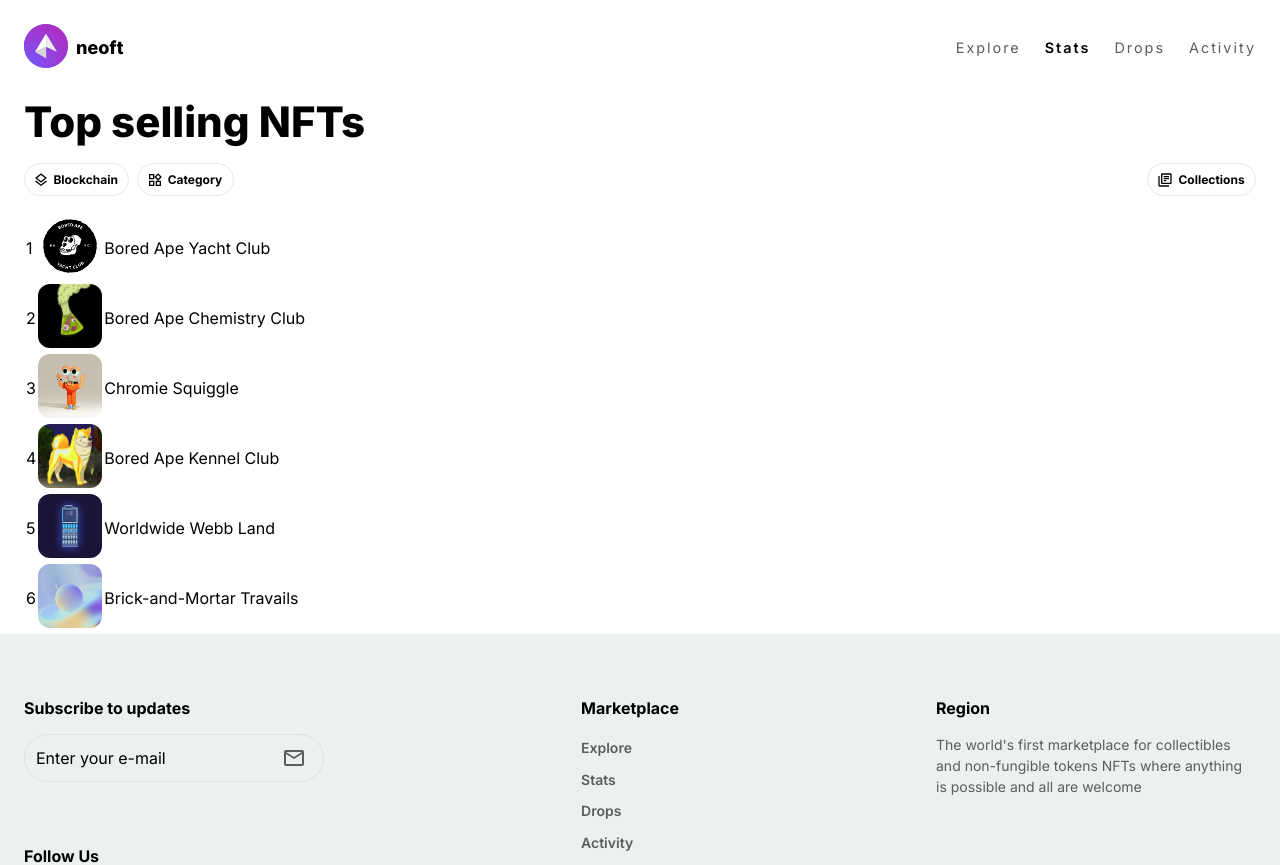
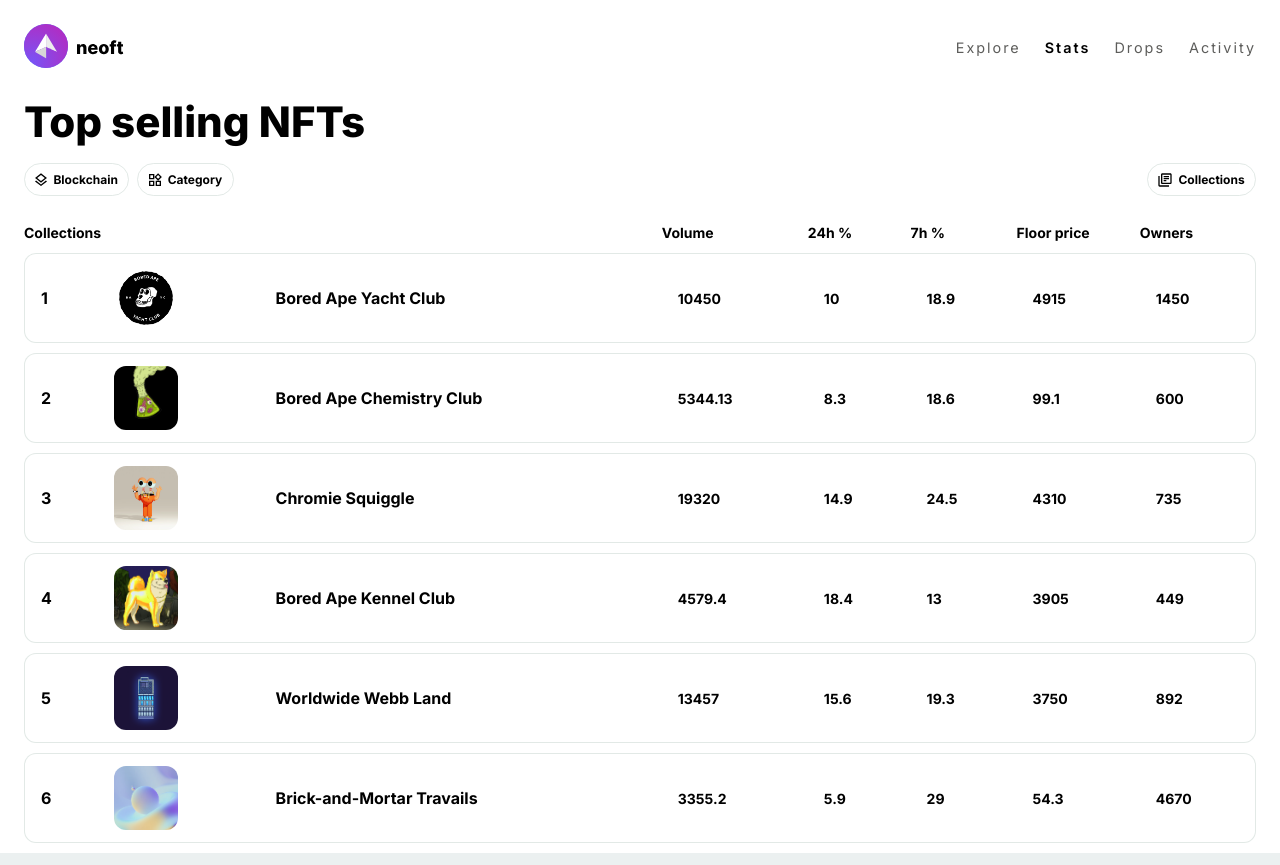
Before and after one commit to sleths/neo-marketplace, a React (Create React App) app: page /stats in a window 1280 px wide. Shown: the top 865 px of the page. Built offline with nearby package versions, Linux system fonts and the light colour scheme.

Commit message:
stats page

```diff
--- a/src/components/TopSellingNFTs/index.jsx
+++ b/src/components/TopSellingNFTs/index.jsx
@@ -11,11 +11,16 @@ import styles from "./styles.module.scss";
 const TopSellingNFTRow = ({ seller, index }) => {
   return (
     <tr>
-      <td>{index + 1}</td>
-      <td>
+      <td className={styles.name}>{index + 1}</td>
+      <td className={styles.image}>
         <img src={seller.img} alt={seller.name} />
       </td>
-      <td>{seller.name}</td>
+      <td className={styles.name}>{seller.name}</td>
+      <td>{seller.value}</td>
+      <td>{seller.twentyFour}</td>
+      <td>{seller.seven}</td>
+      <td>{seller.floorPrice}</td>
+      <td>{seller.owners}</td>
     </tr>
   );
 };
@@ -43,13 +48,27 @@ const TopSellingNFTs = () => {
           <StatTag data={tag} />
         ))}
       </section>
+      <div className={styles.tableContainer}>
         <table className={styles.table}>
+          <thead>
+            <tr>
+              <th className={styles.hiddenHeader}>ID</th>
+              <th className={styles.hiddenHeader}>Avatar</th>
+              <th className={styles.firstHeader}>Collections</th>
+              <th>Volume</th>
+              <th>24h %</th>
+              <th>7h %</th>
+              <th>Floor price</th>
+              <th>Owners</th>
+            </tr>
+          </thead>
           <tbody>
             {top_sellers.map((seller, index) => {
               return <TopSellingNFTRow seller={seller} index={index} />;
             })}
           </tbody>
         </table>
+      </div>
     </section>
   );
 };
--- a/src/components/TopSellingNFTs/styles.module.scss
+++ b/src/components/TopSellingNFTs/styles.module.scss
@@ -1,3 +1,45 @@
+.tableContainer {
+  width: 100%;
+  overflow: scroll;
+
+  & .table {
+    width: 100%;
+    position: relative;
+    border-spacing: 0 10px;
+
+    & th,
+    td {
+      font-weight: 700;
+      font-size: 14px;
+      line-height: 1.5;
+    }
+
+    & th {
+      text-align: left;
+    }
+
+    & tbody td {
+      padding: 12px 16px;
+      border-top: 1px solid var(--med-gray);
+      border-bottom: 1px solid var(--med-gray);
+    }
+
+    & tbody td:first-of-type {
+      border-left: 1px solid var(--med-gray);
+      border-radius: 12px 0 0 12px;
+    }
+
+    & tbody td:last-of-type {
+      border-right: 1px solid var(--med-gray);
+      border-radius: 0 12px 12px 0;
+    }
+
+    & .name {
+      font-size: 16px;
+    }
+  }
+}
+
 .container {
   padding: 0 24px;
 
@@ -23,10 +65,25 @@
   border-radius: 12px;
 }
 
+.hiddenHeader {
+  opacity: 0;
+  pointer-events: none;
+}
+
+.firstHeader {
+  position: absolute;
+  left: 0;
+}
+
 @media screen and (min-width: 768px) {
   .container {
     & h1 {
       font-size: 2.625rem;
     }
   }
+
+  .image {
+    display: flex;
+    align-items: center;
+  }
 }
--- a/src/data/index.js
+++ b/src/data/index.js
@@ -178,6 +178,7 @@ export const top_sellers = [
     img: "/images/top_sellers/bayc.webp",
     owners: 1450,
     twentyFour: 10,
+    seven: 18.9,
     floorPrice: 4915,
   },
   {
```
Lines whose indentation alone changed are shown as unchanged.
